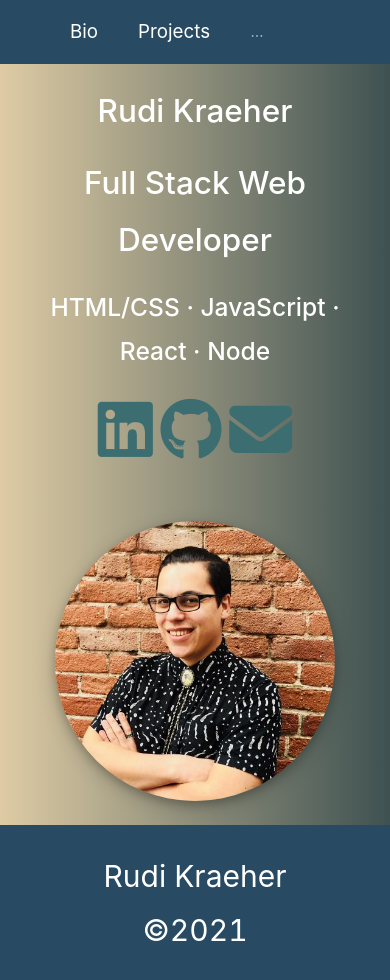
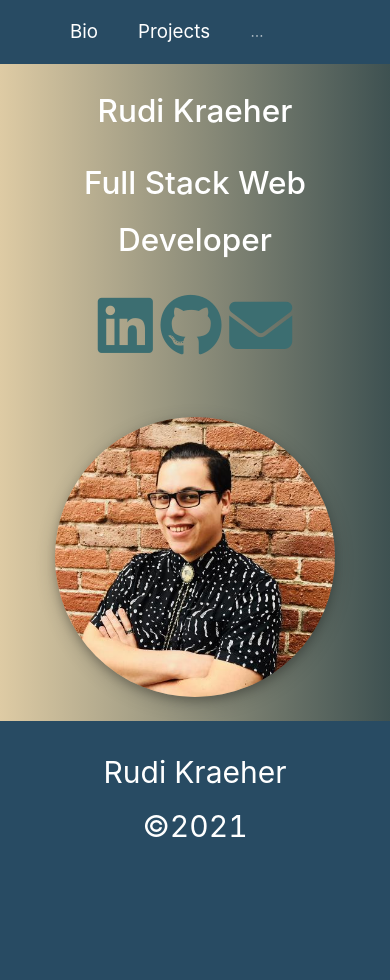
Before and after one commit to rkraeher/react-portfolio, a React (Create React App) app: page / in a window 390 px wide. After the commit the page ends 877 px from the top, so only its background shows below. Built offline with nearby package versions, Linux system fonts and the light colour scheme.

Commit message:
media query on Home to remove languages on mobile view

```diff
--- a/src/components/Home/index.js
+++ b/src/components/Home/index.js
@@ -12,7 +12,7 @@ const Home = () => {
             <div className="text">
                 <h1 id="name">Rudi Kraeher</h1>
                 <h2>Full Stack Web Developer</h2>
-                <h3>HTML/CSS &middot; JavaScript &middot; React &middot; Node</h3>
+                <h3 id="languages">HTML/CSS &middot; JavaScript &middot; React &middot; Node</h3>
 
                 <div className="icons">
                     <a target="blank_" href="https://www.linkedin.com/in/rudi-kraeher">
--- a/src/components/Home/styles.css
+++ b/src/components/Home/styles.css
@@ -62,6 +62,10 @@
         font-size: 1em;
     }
 
+    #languages {
+        display: none;
+    }
+
     .pic {
         height: 20em;
         width: 20em;
```
Also changed, not shown: 1 other file (tests, documents, lock files or other folders).
